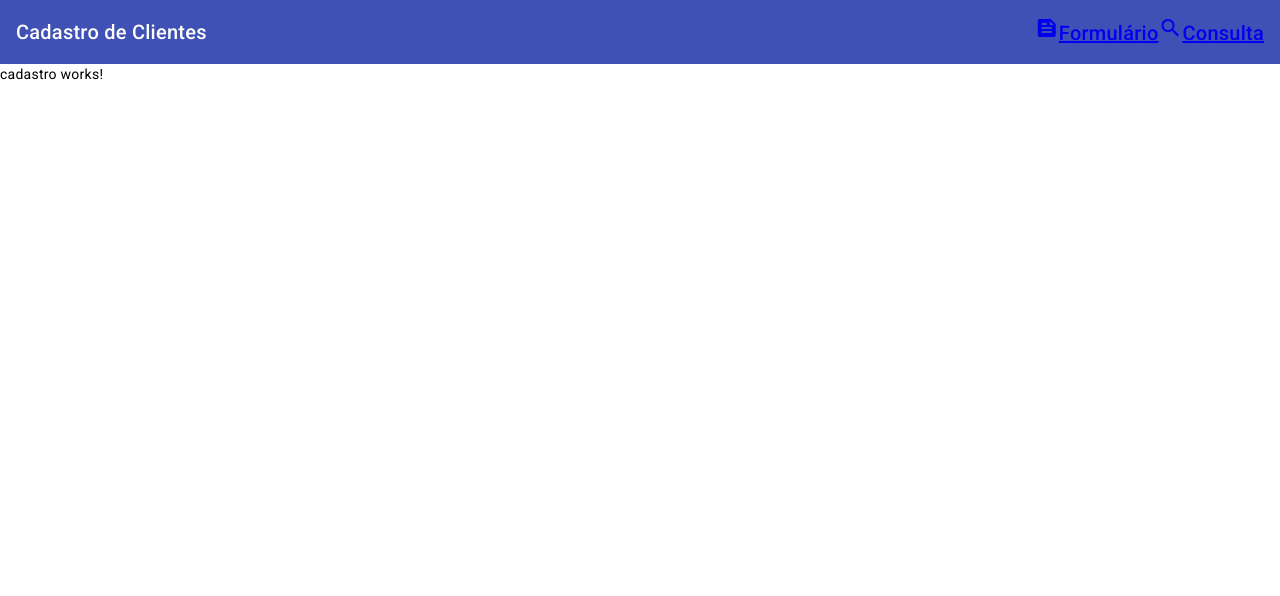
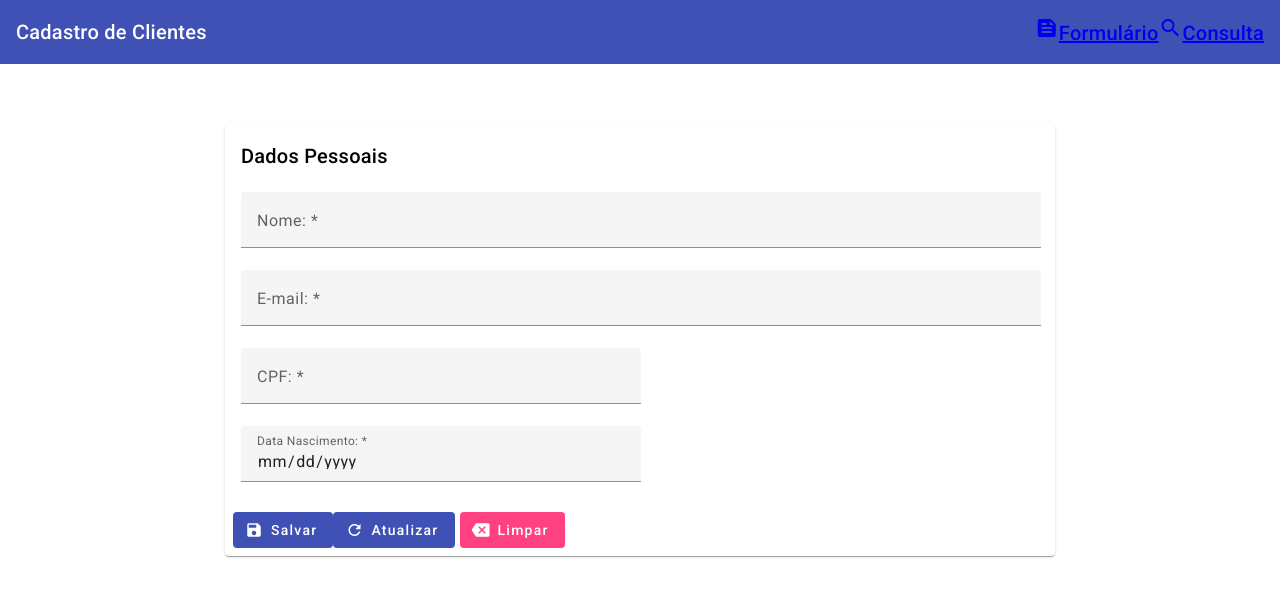
Before and after one commit to IsacWilliam/Angular19, an Angular app in the folder projetos/crud-angular-material/: page /cadastro in a window 1280 px wide. Shown: the top 596 px of the page. Built offline with nearby package versions, Linux system fonts and the light colour scheme.

Commit message:
API - Formulario Cadastro - HTML

```diff
--- a/projetos/crud-angular-material/package.json
+++ b/projetos/crud-angular-material/package.json
@@ -15,6 +15,7 @@
     "@angular/common": "^19.2.0",
     "@angular/compiler": "^19.2.0",
     "@angular/core": "^19.2.0",
+    "@angular/flex-layout": "^15.0.0-beta.42",
     "@angular/forms": "^19.2.0",
     "@angular/material": "^19.0.4",
     "@angular/platform-browser": "^19.2.0",
@@ -22,6 +23,7 @@
     "@angular/router": "^19.2.0",
     "rxjs": "~7.8.0",
     "tslib": "^2.3.0",
+    "uuid": "^11.0.2",
     "zone.js": "~0.15.0"
   },
   "devDependencies": {
--- a/projetos/crud-angular-material/src/app/cadastro/cadastro.component.html
+++ b/projetos/crud-angular-material/src/app/cadastro/cadastro.component.html
@@ -1 +1,66 @@
-<p>cadastro works!</p>
+<div fxLayout="row" fxLayoutAlign="center">
+    <div fxLayout="column" fxFlex="830px">
+        <form class="mt-60" #clientesFrm="ngForm">
+            <mat-card>
+                <mat-card-header>
+                    <mat-card-title>Dados Pessoais</mat-card-title>
+                </mat-card-header>
+
+                <mat-card-content class="mt-20">
+                    <div fxLayout="row" fxFlexAlign="start" fxLayoutGap="16px">
+                        <div fxLayout="column" fxFlex="800px">
+                            <mat-form-field class="full-width">
+                                <mat-label>Nome: *</mat-label>
+                                <input type="text" placeholder="Ex: Marisa Monte" matInput/>
+                            </mat-form-field>
+                        </div>
+                    </div>
+
+                    <div fxLayout="row" fxFlexAlign="start" fxLayoutGap="16px">
+                        <div fxLayout="column" fxFlex="800px">
+                            <mat-form-field class="full-width">
+                                <mat-label>E-mail: *</mat-label>
+                                <input type="email" placeholder="marisaMonte@email.com" matInput/>
+                            </mat-form-field>
+                        </div>
+                    </div>
+
+                    <div fxLayout="row" fxFlexAlign="start" fxLayoutGap="16px">
+                        <div fxLayout="column" fxFlex="400px">
+                            <mat-form-field class="full-width">
+                                <mat-label>CPF: *</mat-label>
+                                <input type="text" placeholder="Ex: 012.345.678-99" matInput/>
+                            </mat-form-field>
+                        </div>
+                    </div>
+
+                    <div fxLayout="row" fxFlexAlign="start" fxLayoutGap="16px">
+                        <div fxLayout="column" fxFlex="400px">
+                            <mat-form-field class="full-width">
+                                <mat-label>Data Nascimento: *</mat-label>
+                                <input type="date" matInput/>
+                            </mat-form-field>
+                        </div>
+                    </div>
+                </mat-card-content>
+
+                <mat-card-actions>
+                    <button mat-flat-button color="primary">
+                        <mat-icon fontIcon="save"></mat-icon>
+                        Salvar
+                    </button>
+
+                    <button mat-flat-button color="primary">
+                        <mat-icon fontIcon="refresh"></mat-icon>
+                        Atualizar
+                    </button>
+
+                    <button mat-flat-button color="accent" class="ml-5">
+                        <mat-icon fontIcon="backspace"></mat-icon>
+                        Limpar
+                    </button>
+                </mat-card-actions>
+            </mat-card>
+        </form>
+    </div>
+</div>
--- a/projetos/crud-angular-material/src/styles.scss
+++ b/projetos/crud-angular-material/src/styles.scss
@@ -1,19 +1,22 @@
-
-// Custom Theming for Angular Material
-// For more information: https://material.angular.io/guide/theming
-@use '@angular/material' as mat;
-
-html {
-  @include mat.theme((
-    color: (
-      theme-type: light,
-      primary: mat.$azure-palette,
-      tertiary: mat.$blue-palette,
-    ),
-    typography: Roboto,
-    density: 0,
-  ));
-}/* You can add global styles to this file, and also import other style files */
-
 html, body { height: 100%; }
 body { margin: 0; font-family: Roboto, "Helvetica Neue", sans-serif; }
+
+.mt-20 {
+  margin-top: 20px;
+}
+
+.mt-40 {
+  margin-top: 40px;
+}
+
+.mt-60 {
+  margin-top: 60px;
+}
+
+.ml-5 {
+  margin-left: 5px;
+}
+
+.full-width {
+  width: 100%;
+}
```
Also changed, not shown: projetos/crud-angular-material/src/app/cadastro/cadastro.component.ts (+16 -1 lines), 1 other file (tests, documents, lock files or other folders).
